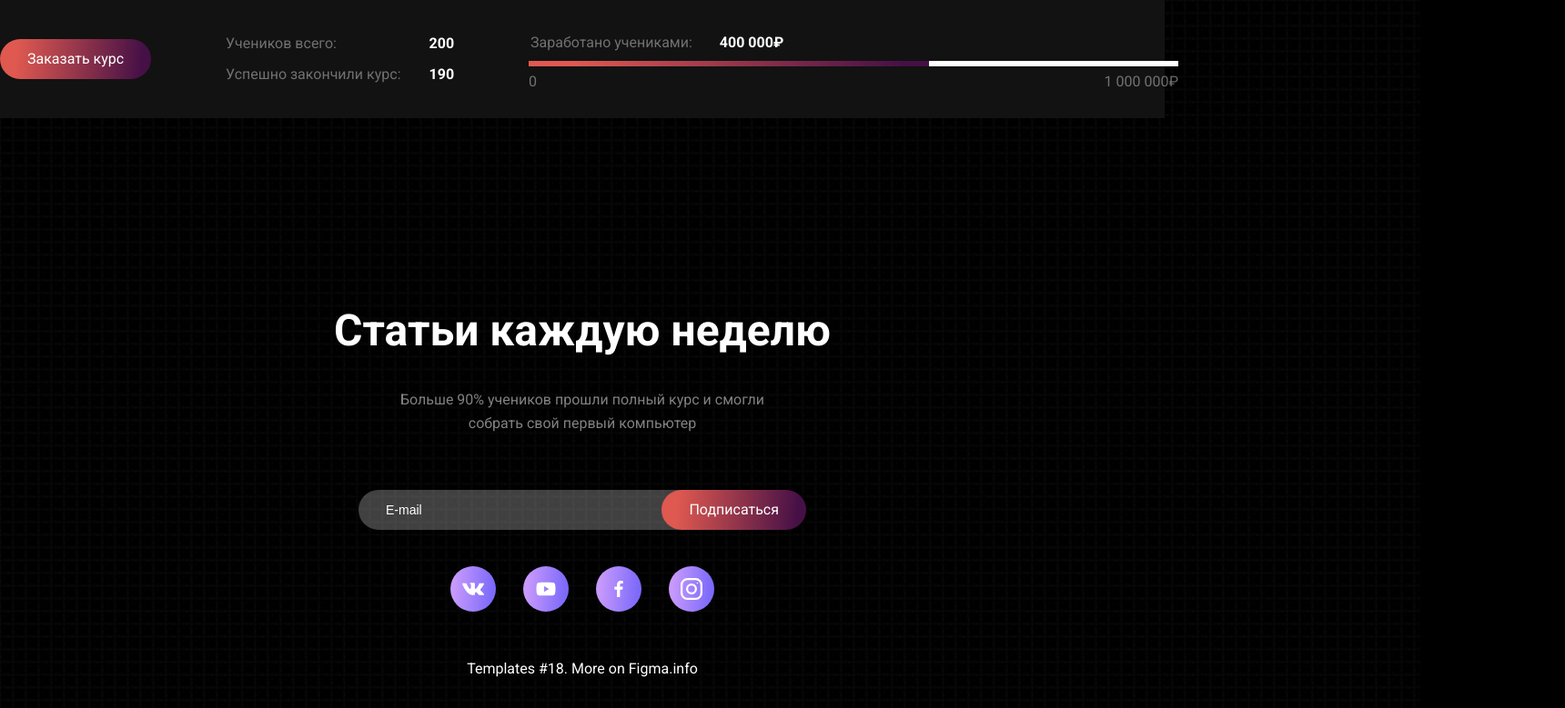
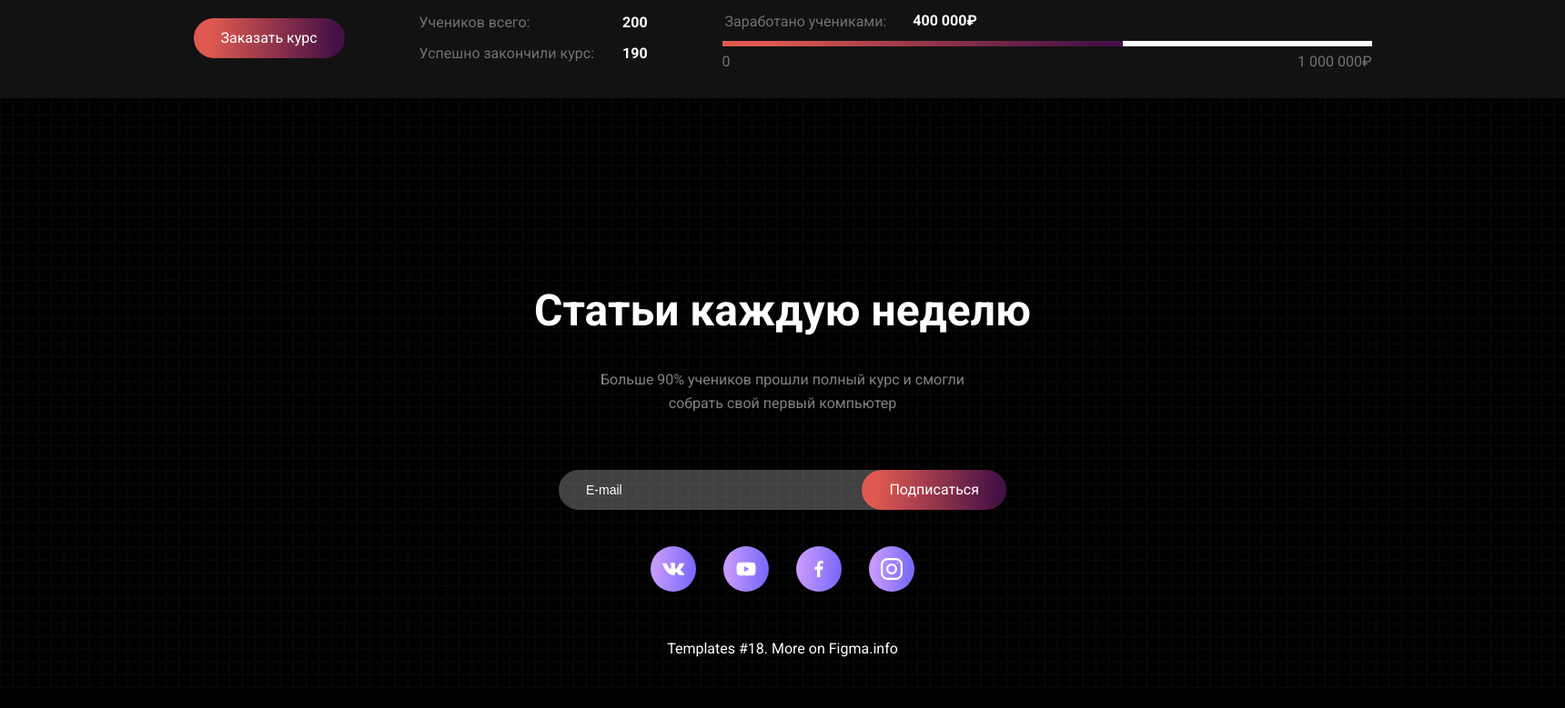
Before and after one commit to mrHamster86/computer, a plain HTML site: page index.html in a window 1280 px wide. Shown: the part 854-1633 px from the top of the page at 91% size, 1720 px wide, since content can reach past the window. After the commit the page ends 1611 px from the top, so only its background shows below. Drawn offline with Linux system fonts and the light colour scheme.

Commit message:
Вела правки по ревью

```diff
--- a/index.html
+++ b/index.html
@@ -34,7 +34,7 @@
         </li>
       </ul>
     </div>
-    <button class="navigation-btn btn" type="submit">Зайти в кабинет</button>
+    <button class="navigation-btn btn" type="button">Зайти в кабинет</button>
   </header>
 
   <main class="main">
@@ -67,17 +67,17 @@
     <section class="order-course">
       <h2 class="visually-hidden">Заказ курса</h2>
       <div class="order-course__container container">
-        <button class="order-course__btn btn">Заказать курс</button>
-        <table class="order-course__info">
-          <tr class="order-course__line">
-            <td class="order-course__cell">Учеников всего:</td>
-            <td class="order-course__number">200</td>
-          </tr>
-          <tr class="order-course__line">
-            <td class="order-course__cell">Успешно закончили курс:</td>
-            <td class="order-course__number">190</td>
-          </tr>
-        </table>
+        <button class="order-course__btn btn" type="button">Заказать курс</button>
+        <div class="order-course__info">
+          <dl class="order-course__line">
+            <dt class="order-course__cell">Учеников всего:
+            <dd class="order-course__number">200</dd>
+          </dl>
+          <dl class="order-course__line">
+            <dt class="order-course__cell">Успешно закончили курс:
+            <dd class="order-course__number">190</dd>
+          </dl>
+        </div>
         <div class="range">
           <table class="range__table">
             <tr class="range__line">
@@ -87,36 +87,27 @@
           </table>
           <div class="range__scale">
             <div class="range__bar" style="width: 440px;">
-              <div class="range__toggle range__toggle_min">
-                <span class="visually-hidden">Минимальное количество</span>
-              </div>
-              <div class="range__toggle range__toggle_max">
-                <span class="visually-hidden">Максимальное количество</span>
-              </div>
             </div>
           </div>
-          <div class="range-inputs">
-            <label class="range-inputs__label">
-              <input class="range-inputs__input" type="submit" value="0" name="min-price">
-            </label>
-            <label class="range-inputs__label">
-              <input class="range-inputs__input" type="submit" value="1 000 000₽" name="max-price">
-            </label>
+          <div class="range-signature">
+            <span class="range-signature__min">0</span>
+            <span class="range-signature__max">1 000 000₽</span>
           </div>
         </div>
       </div>
     </section>
-
   </main>
 
   <footer class="page-footer">
-    <h2 class="page-footer__title title">Статьи каждую неделю</h2>
-    <p class="page-footer__text">Больше&nbsp;90% учеников прошли полный курс и&nbsp;смогли собрать свой первый компьютер</p>
-    <form class="sub-form" action="#" method="post">
-      <label class="visually-hidden" for="email">Адрес электронной почты</label>
-      <input class="sub-form__input" id="email" type="email" name="appointmet-email" placeholder="E-mail">
-      <button class="sub-form__btn btn" type="submit">Подписаться</button>
-    </form>
+    <section class="mailing">
+      <h2 class="mailing__title title">Статьи каждую неделю</h2>
+      <p class="mailing__text">Больше&nbsp;90% учеников прошли полный курс и&nbsp;смогли собрать свой первый компьютер</p>
+      <form class="mailing__sub-form" action="#" method="post">
+        <label class="visually-hidden" for="email">Адрес электронной почты</label>
+        <input class="mailing__sub-form__input" id="email" type="email" name="appointmet-email" placeholder="E-mail">
+        <button class="mailing__sub-form__btn btn" type="submit">Подписаться</button>
+      </form>
+    </section>
     <ul class="footer-social">
       <li class="footer-social__item">
         <a class="footer-social__btn footer-social__btn_vk" href="#">
@@ -139,7 +130,6 @@
         </a>
       </li>
     </ul>
-    <h2 class="visually-hidden">Автор</h2>
     <p class="footer-info">Templates #18. More on Figma.info</p>
   </footer>
 
--- a/style/style.css
+++ b/style/style.css
@@ -10,6 +10,7 @@ body {
   padding: 0;
   display: flex;
   flex-direction: column;
+  min-width: 1720px;
   min-height: 100%;
   font-family: "Roboto", "Arial", sans-serif;
   font-weight:400;
@@ -29,6 +30,7 @@ body {
   height: 960px;
   background-image: url(../images/main-screen__bgc.jpg);
   background-repeat: no-repeat;
+  background-size: 100%;
   z-index: -1;
 }
 
@@ -55,7 +57,7 @@ body {
   text-align: center;
   line-height: 24px;
   color:  #FFFFFF;
-  border: 0 solid transparent;
+  border: none;
   border-radius: 50px;
   cursor: pointer;
 }
@@ -63,16 +65,16 @@ body {
 .title {
   font-family: "Roboto", "Arial", sans-serif;
   font-style: normal;
-  font-weight: bold;
+  font-weight: 700;
   font-size: 48px;
   line-height: 67px;
 }
 
 .page-header {
   display: flex;
+  align-items: center;
   margin: 38px 0 188px 0;
   padding: 0 80px;
-  align-items: center;
 }
 
 .header-logo {
@@ -105,8 +107,7 @@ body {
 .navigation-btn {
   display: block;
   box-sizing: border-box;
-  margin: 0 auto;
-  margin-right: 0;
+  margin: 0 0 0 auto;
   background-image: linear-gradient(94.26deg, #C89AFC 9.51%, #7C6AFA 90.23%);
 }
 
@@ -162,23 +163,30 @@ body {
   background-image: linear-gradient(94.78deg, #DF5950 11.19%, #451046 93.72%);
 }
 
+.order-course__info {
+  display: flex;
+  flex-direction: column;
+  justify-content: space-between;
+  width: 251px;
+}
+
 .order-course__line {
   display: flex;
-  justify-content: space-between;
-  width: 251px;
-  margin-bottom: 10px;
+  margin: 0 0 10px 0;
 }
 
 .order-course__line:last-child {
   margin-bottom: 0;
 }
 
-.order-course__cell {
-  padding: 0;
+.order-course__cell,
+.range__cell {
   color: rgba(255, 255, 255, 0.4);
 }
 
-.order-course__number {
+.order-course__number,
+.range__number {
+  margin: 0 0 0 auto;
   padding: 0;
   font-weight: 700;
 }
@@ -192,14 +200,7 @@ body {
 }
 
 .range__cell {
-  margin-right: 30px;
-  padding: 0;
-  color: rgba(255, 255, 255, 0.4);
-}
-
-.range__number {
-  padding: 0;
-  font-weight: 700;
+  margin-right: 28px;
 }
 
 .range__scale {
@@ -216,44 +217,36 @@ body {
   background-image: linear-gradient(94.78deg, #DF5950 11.19%, #451046 93.72%);
 }
 
-.range__toggle {
-  position: absolute;
+.range-signature {
+  display: flex;
+  opacity: 0.4;
 }
 
-.range-inputs {
-  display: flex;
-  justify-content: space-between;
-}
-
-.range-inputs__input {
-  padding: 0;
-  width: 100%;
-  font-family: "Roboto", "Arial", sans-serif;
-  font-weight: 400;
-  font-size: 16px;
-  line-height: 24px;
-  color: #FFFFFF;
-  background-color: transparent;
-  border: none;
-  opacity: 0.4;
-  -moz-appearance: textfield;
+.range-signature__max {
+  margin: 0 0 0 auto;
 }
 
 .page-footer {
   flex-shrink: 0;
-  margin-top: auto;
   display: flex;
   flex-direction: column;
   align-items: center;
+  margin-top: auto;
   padding-bottom: 30px;
 }
 
-.page-footer__title {
+.mailing {
+  display: flex;
+  flex-direction: column;
+  align-items: center;
+}
+
+.mailing__title {
   margin: 0 0 30px 0;
   padding: 0;
 }
 
-.page-footer__text {
+.mailing__text {
   margin: 0 0 60px 0;
   padding: 0;
   width: 411px;
@@ -262,28 +255,32 @@ body {
   color: rgba(255, 255, 255, 0.5);
 }
 
-.sub-form {
+.mailing__sub-form {
   position: relative;
   width: 492px;
   margin-bottom: 25px;
 }
 
-.sub-form__input {
-  box-sizing: border-box;
+.mailing__sub-form__input {
   width: 353px;
   height: 44px;
+  box-sizing: border-box;
   padding: 11px 30px;
   font-weight: 400;
   font-size: 14px;
   line-height: 22px;
   color: #FFFFFF;
-  border: 0 solid transparent;
+  border: none;
   border-radius: 50px 0px 0px 50px;
   background-color: rgba(255, 255, 255, 0.25);
   outline: none;
 }
 
-.sub-form__btn {
+.mailing__sub-form__input::-webkit-input-placeholder {
+  color: #FFFFFF;
+}
+
+.mailing__sub-form__btn {
   position: absolute;
   top: 0;
   right: 0;
@@ -291,15 +288,10 @@ body {
   background-image: linear-gradient(94.78deg, #DF5950 11.19%, #451046 93.72%);
 }
 
-::-webkit-input-placeholder {color:#FFFFFF;}
-::-moz-placeholder          {color:#FFFFFF;}/* Firefox 19+ */
-:-moz-placeholder           {color:#FFFFFF;}/* Firefox 18- */
-:-ms-input-placeholder      {color:#FFFFFF;}
-
 .footer-social {
+  display: flex;
   margin: 0 0 35px 0;
   padding: 0;
-  display: flex;
 }
 
 .footer-social__item {
@@ -310,7 +302,7 @@ body {
   height: 50px;
   margin: 15px;
   list-style: none;
-  border: 0 solid transparent;
+  border: none;
   border-radius: 50%;
   background-image: linear-gradient(94.26deg, #C89AFC 9.51%, #7C6AFA 90.23%);
 }
```
